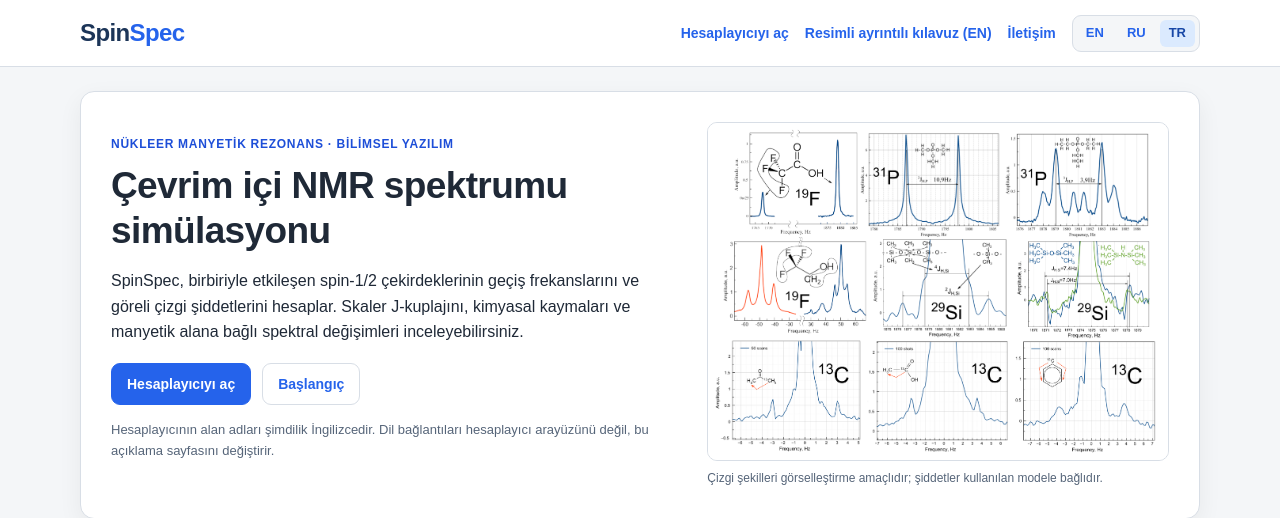
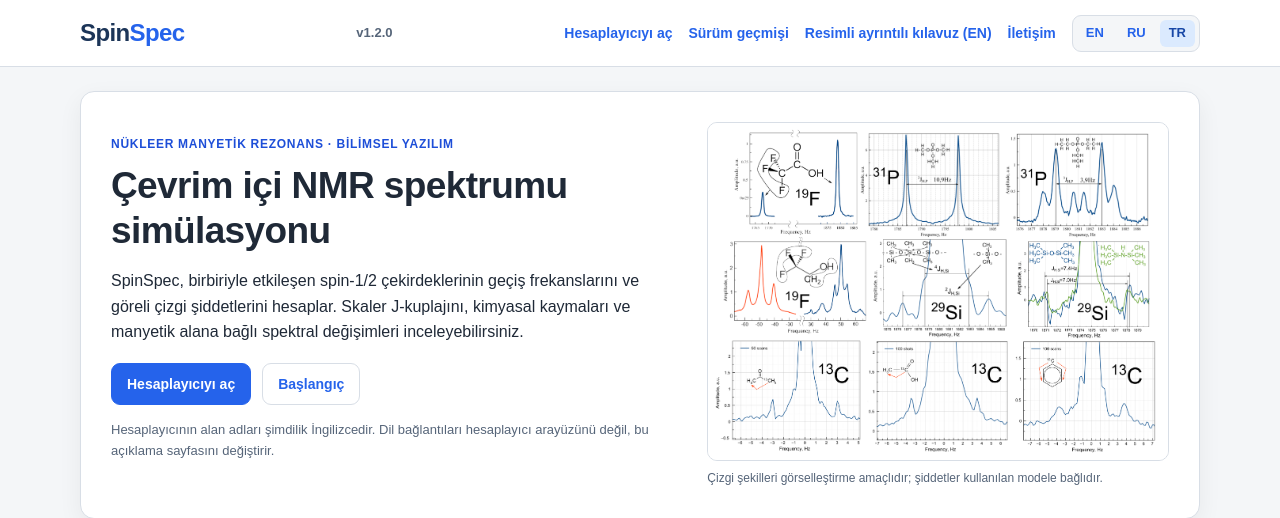
Before and after one commit to scleroze/SpinSpec, a Python web app: template templates/about_tr.html in a window 1280 px wide. Shown: the top 518 px of the page. Run offline with Jinja, Linux system fonts and the light colour scheme; the template is opened without the code that fills it, so the values that code supplies are empty.

Commit message:
docs(web): show v1.2.0 and release history in templates/about_tr.html

```diff
--- a/templates/about_tr.html
+++ b/templates/about_tr.html
@@ -16,8 +16,9 @@
 <body>
 <header class="sitebar"><div class="site-container sitebar-inner">
 <a class="site-logo" href="/">Spin<span>Spec</span></a>
+<span style="font-size:13px;font-weight:700;color:#566579">v1.2.0</span>
 <nav class="site-nav" aria-label="Main navigation">
-<a href="/">Hesaplayıcıyı aç</a><a href="/tutorial">Resimli ayrıntılı kılavuz (EN)</a>
+<a href="/">Hesaplayıcıyı aç</a><a href="/changes">Sürüm geçmişi</a><a href="/tutorial">Resimli ayrıntılı kılavuz (EN)</a>
 <a href="/#feedbackText">İletişim</a><div class="language-tabs" aria-label="Description language"><a lang="en" hreflang="en" href="/about">EN</a><a lang="ru" hreflang="ru" href="/ru">RU</a><span aria-current="page" lang="tr">TR</span></div>
 </nav></div></header>
 <main class="site-container site-main">
```
